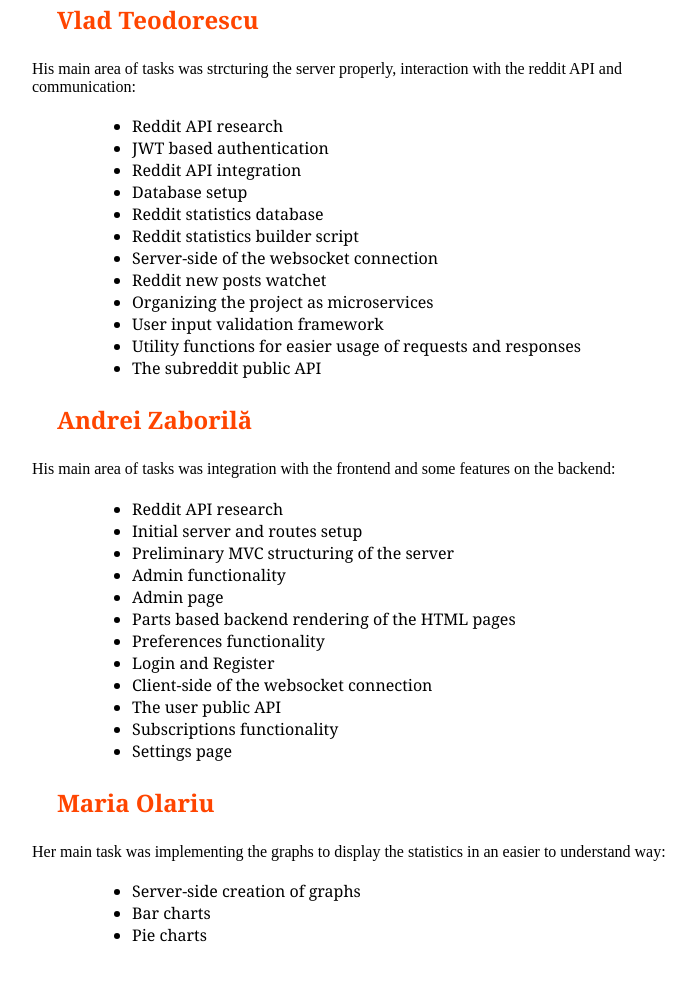
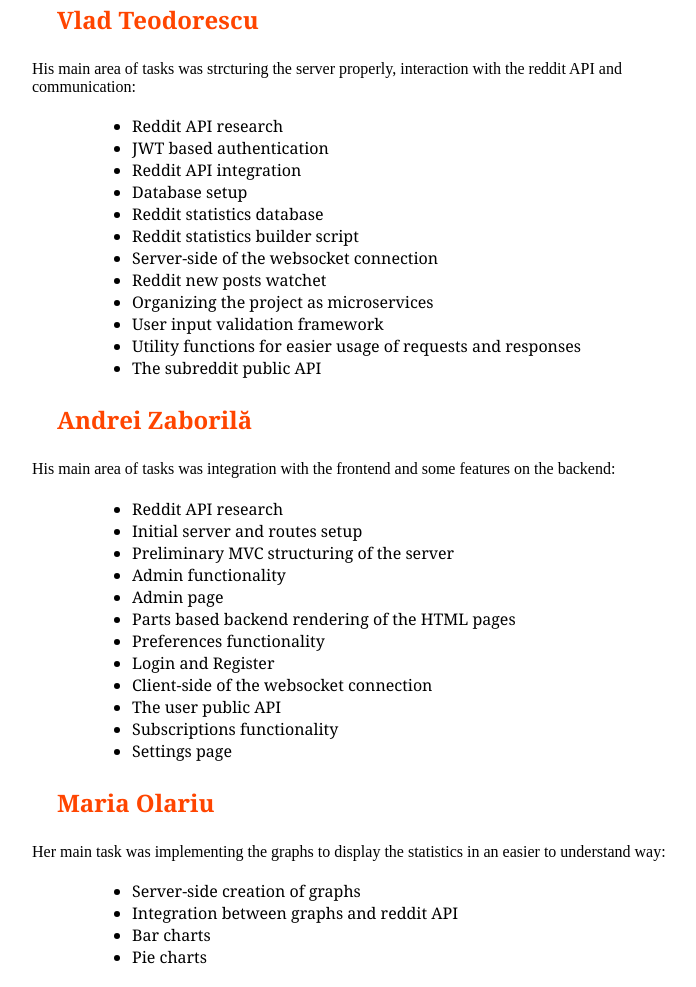
Before and after one commit to Andreizabo/redDat-Documentation, a plain HTML site: page technicalReport.html in a window 1280 px wide. Shown: the part 10146-11133 px from the top of the page, without its empty margins (296-992 px from the left). Before the commit the page ends 11111 px from the top, so only its background shows below. Drawn offline with Linux system fonts and the light colour scheme; a web font is replaced by a local one.

Commit message:
[MODIFY]

```diff
--- a/technicalReport.html
+++ b/technicalReport.html
@@ -348,6 +348,7 @@
                 <p>
                     <ul>
                         <li> Server-side creation of graphs </li>
+                        <li> Integration between graphs and reddit API </li>
                         <li> Bar charts </li>
                         <li> Pie charts </li>
                     </ul>
```
